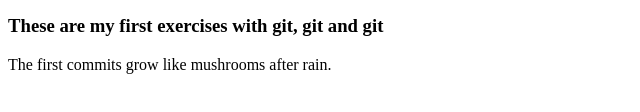
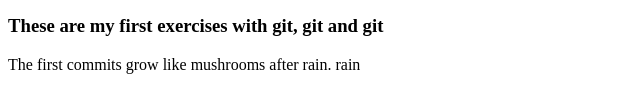
Before and after one commit to WojtekCC/learning-git-2, a plain HTML site: page index.html in a window 1280 px wide. Shown: the part 186-298 px from the top of the page, 0-640 px from the left. Drawn offline with Linux system fonts and the light colour scheme.

Commit message:
Update index.html

```diff
--- a/index.html
+++ b/index.html
@@ -10,6 +10,6 @@
 		<h2>This is a subtitle of my page</h2>
 		<p>I'm saying hello, all the commits I will write.</p>
 		<h3>These are my first exercises with git, git and git</h3>
-		<p>The first commits grow like mushrooms after rain.</p>
+		<p>The first commits grow like mushrooms after rain. rain</p>
 	</body>
 </html>
```
